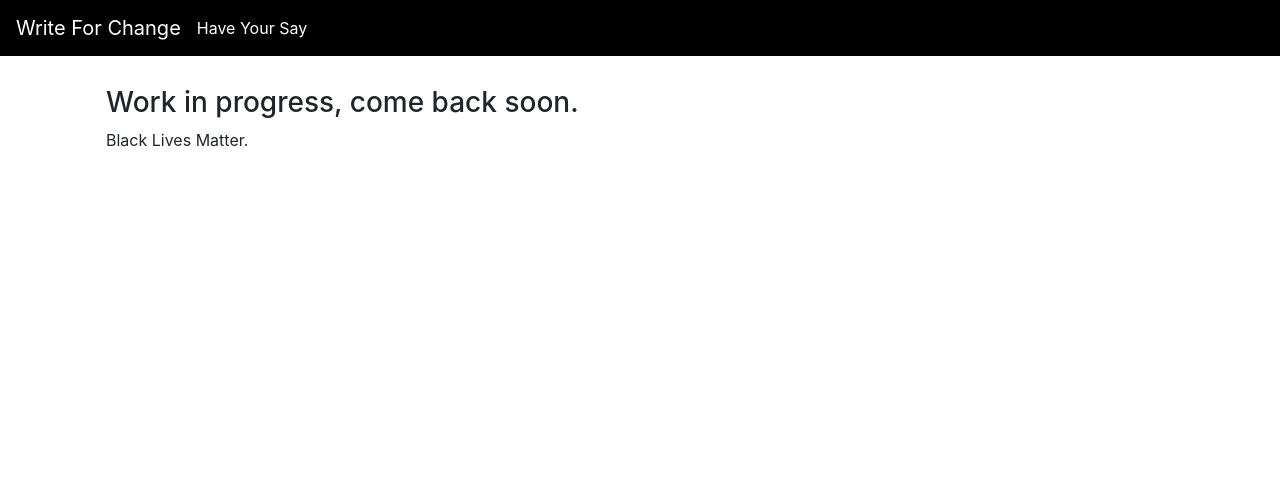
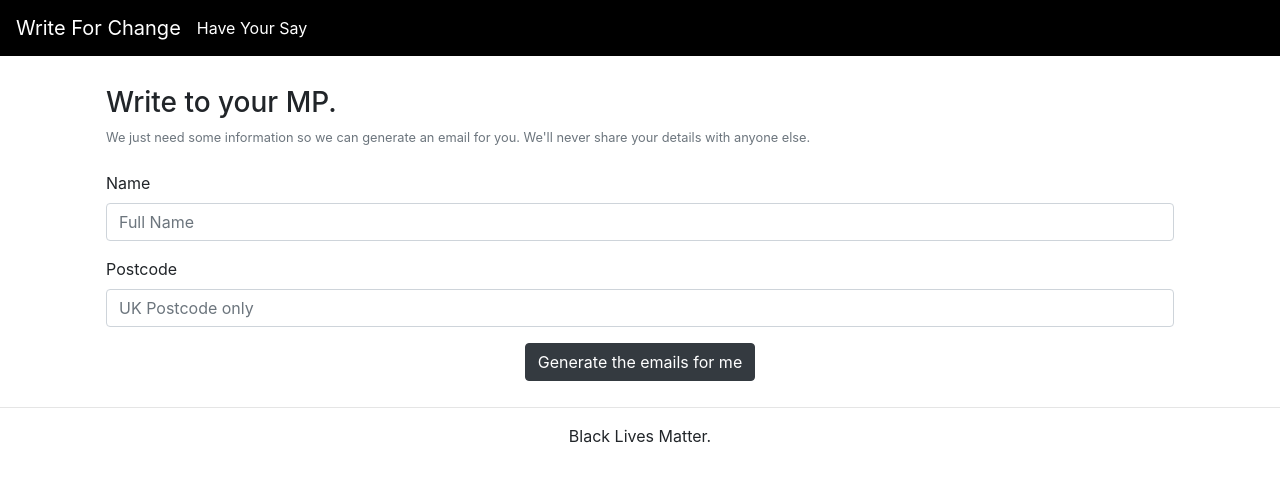
Before and after one commit to Write-For-Change/emaildrafter, a Flask app: page / in a window 1280 px wide. Shown: the top 482 px of the page. Run offline with Flask 2, Linux system fonts and the light colour scheme; some libraries are stand-ins or nearby versions.

Commit message:
added email generation

```diff
--- a/app.py
+++ b/app.py
@@ -1,6 +1,17 @@
-from flask import Flask, render_template
+from flask import Flask, render_template, flash, jsonify, request
+from emails import draftEmails
+from urllib import parse
 app = Flask(__name__)
 
-@app.route('/')
+@app.route('/', methods=['GET', 'POST'])
 def landing():
-    return render_template('landing.html')
+	if request.method == 'GET':
+		return render_template('landing.html')
+	else:
+		name = request.form['name']
+		postcode = request.form['postcode']
+		postcode = postcode.replace(" ", "")
+		emails = draftEmails(name, postcode)
+		a = [{'email': (e.email), 'subject': parse.quote(e.subject), 'body': parse.quote(e.body)} for e in emails]
+		# return jsonify(a)
+		return render_template('emails.html', emails=a)
--- a/templates/landing.html
+++ b/templates/landing.html
@@ -3,8 +3,26 @@
 {% block content %}
 
 
-<h3>Work in progress, come back soon. </h3>
+<h3>Write to your MP.</h3>
+<small id="detailscodething" class="form-text text-muted">We just need some information so we can generate an email for you. We'll never share your details with anyone else.</small>
+<br>
+<div>
+	<form method="post">
+		<div class="form-group">
+			<label for="name">Name</label>
+			<input class="form-control" id="name" name="name" placeholder="Full Name">
+		</div>
+		<div class="form-group">
+			<label for="Postcode">Postcode</label>
+			<input class="form-control" id="Postcode" name="postcode" placeholder="UK Postcode only">
+		</div>
+		<div style="text-align: center;">
+			<button  type="submit" class="btn btn-dark">Generate the emails for me</button>
+		</div>
+	</form>
+</div>
 
-<footer>Black Lives Matter.</footer>
+
+
 
 {% endblock %}
--- a/templates/page.html
+++ b/templates/page.html
@@ -50,10 +50,16 @@
 
 
 <body>
-<link rel="stylesheet" href="{{ url_for('static',filename='styles/light-mode.css') }}" type="text/css">
+<link rel="stylesheet" href="{{ url_for('static',filename='styles/styles.css') }}" type="text/css">
 <div style="margin: auto; width: 85%; padding: 10px">
 {% block content %}
 {% endblock %}
 </div>
+
 </body>
+<footer style="text-align: center;">
+	<hr>
+	Black Lives Matter.
+</footer>
+
 </html>
```
Also changed, not shown: emails.py (+21 -50 lines), templates/emails.html (added, +13 -0 lines).
